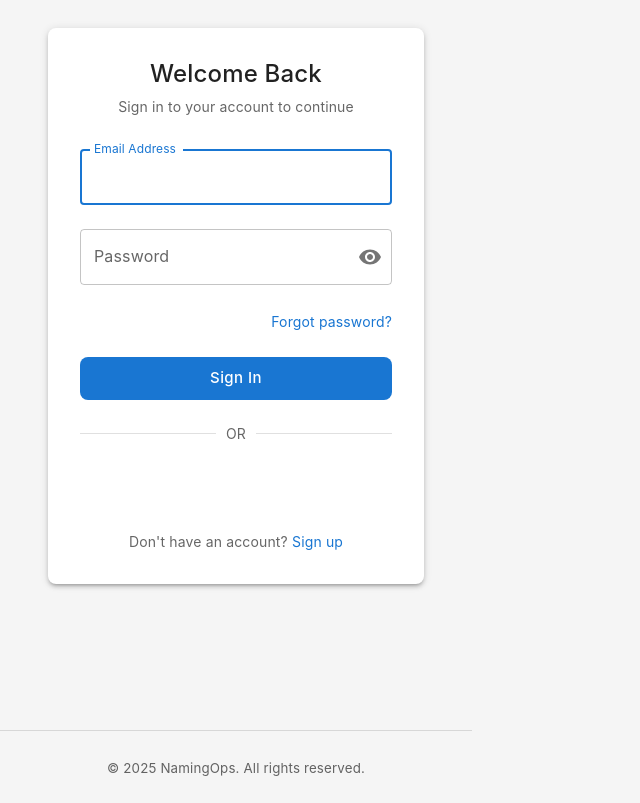
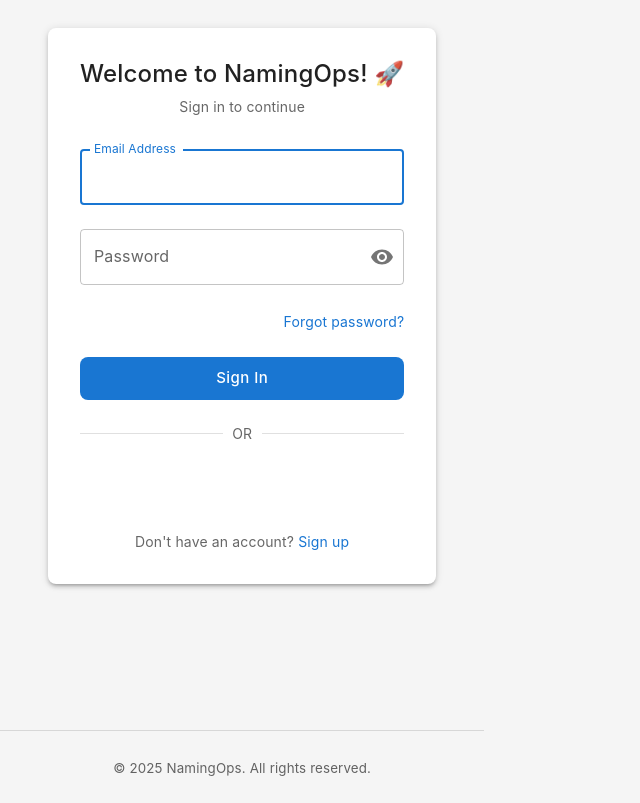
Before and after one commit to vkurzweg/vibe-naming-test, a React (Create React App) app in the folder namingops/client/: page /login in a window 1280 px wide. Shown: the part 118-921 px from the top of the page, without its empty margins (0-640 px from the left). Built offline with nearby package versions, Linux system fonts and the light colour scheme; no server answers.

Commit message:
Set up OAuth

```diff
--- a/namingops/client/src/index.js
+++ b/namingops/client/src/index.js
@@ -10,14 +10,13 @@ import store from './store';
 import reportWebVitals from './reportWebVitals';
 import './index.css';
 
-// Google OAuth Client ID - use test ID in development if not set
-let GOOGLE_CLIENT_ID = process.env.REACT_APP_GOOGLE_CLIENT_ID;
+// Google OAuth Client ID from environment variables
+const GOOGLE_CLIENT_ID = process.env.REACT_APP_GOOGLE_CLIENT_ID || '1009058437445-s15inh3vb1dl1o1hcmg0nn9q6grr7n7h.apps.googleusercontent.com';
 
-// In development, use a test client ID if none is provided
-if (process.env.NODE_ENV === 'development' && (!GOOGLE_CLIENT_ID || GOOGLE_CLIENT_ID === 'YOUR_GOOGLE_CLIENT_ID')) {
-  console.warn('Using test Google OAuth client ID for development. For production, set REACT_APP_GOOGLE_CLIENT_ID in your .env file.');
-  GOOGLE_CLIENT_ID = 'YOUR_GOOGLE_CLIENT_ID';
+if (!process.env.REACT_APP_GOOGLE_CLIENT_ID) {
+  console.warn('Using default Google OAuth Client ID. For production, set REACT_APP_GOOGLE_CLIENT_ID in your .env file');
 }
+console.log('Using Google OAuth Client ID:', GOOGLE_CLIENT_ID);
 
 // Create a theme instance
 const theme = createTheme({
--- a/namingops/client/src/pages/Login.js
+++ b/namingops/client/src/pages/Login.js
@@ -149,10 +149,10 @@ const Login = () => {
       >
         <Box sx={{ textAlign: 'center', mb: 4 }}>
           <Typography component="h1" variant="h4" gutterBottom>
-            Welcome Back
+            Welcome to NamingOps! 🚀
           </Typography>
           <Typography variant="body2" color="text.secondary">
-            Sign in to your account to continue
+            Sign in to continue
           </Typography>
         </Box>
 
```
